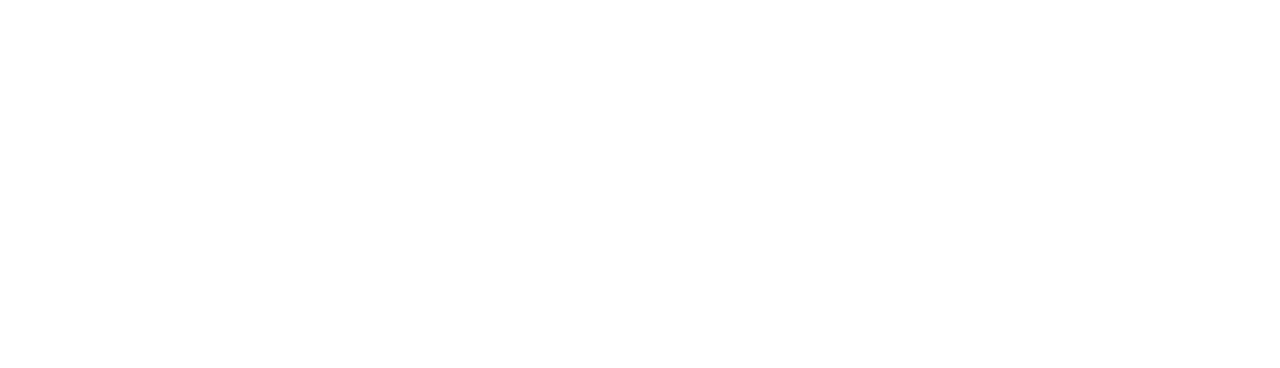
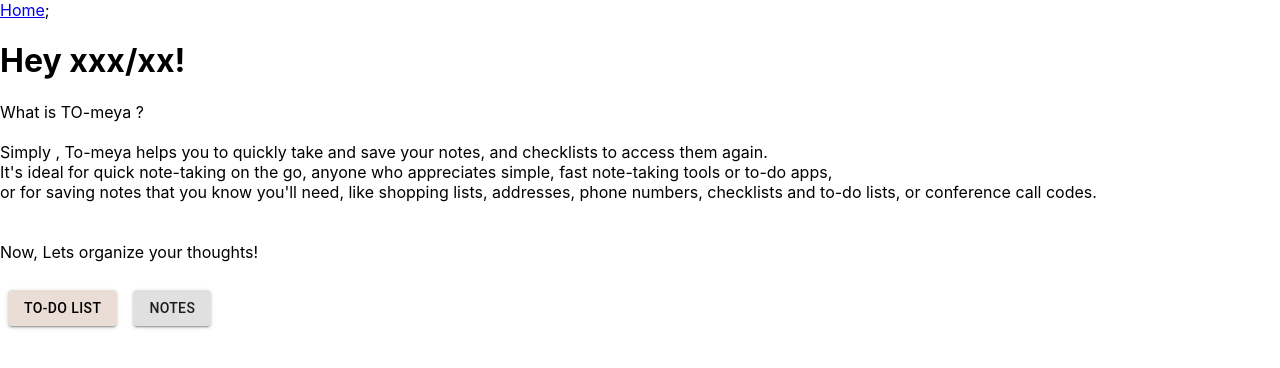
Before and after one commit to youssefsfahmy/tomeya, a React (Create React App) app: page /home in a window 1280 px wide. Shown: the top 368 px of the page. Built offline with nearby package versions, Linux system fonts and the light colour scheme; the HTML template or start-up script is replaced by a standard one.

Commit message:
home page is added

```diff
--- a/package.json
+++ b/package.json
@@ -3,6 +3,8 @@
   "version": "0.1.0",
   "private": true,
   "dependencies": {
+    "@material-ui/core": "^4.12.3",
+    "@material-ui/icons": "^4.11.2",
     "@testing-library/jest-dom": "^5.14.1",
     "@testing-library/react": "^11.2.7",
     "@testing-library/user-event": "^12.8.3",
--- a/src/App.js
+++ b/src/App.js
@@ -1,6 +1,6 @@
 import "./App.css";
 import React from "react";
-import { BrowserRouter, Route, Switch } from "react-router-dom";
+import { BrowserRouter, Route, Switch, Link } from "react-router-dom";
 import Login from "./Pages/Login";
 import SignUp from "./Pages/SignUp";
 import ToDoList from "./Pages/ToDoList";
@@ -11,6 +11,7 @@
 function App() {
   return (
     <BrowserRouter>
+      <Link to="/home"> Home</Link>;
       <NavBar />
       <Switch>
         <Route path="/home" component={Home} exact />
--- /dev/null
+++ b/src/Components/Home/Buttons.js
@@ -0,0 +1,103 @@
+import React from "react";
+
+import {
+  createTheme,
+  withStyles,
+  makeStyles,
+  ThemeProvider,
+} from "@material-ui/core/styles";
+import Button from "@material-ui/core/Button";
+
+import { green } from "@material-ui/core/colors";
+
+const BootstrapButton = withStyles({
+  root: {
+    marginLeft: "10vw",
+    boxShadow: "none",
+    textTransform: "none",
+    fontSize: 16,
+    padding: "6vw 12vw",
+    border: "1vw solid",
+    lineHeight: 1.5,
+    backgroundColor: "#0063cc",
+    borderColor: "#0063cc",
+    fontFamily: [
+      "-apple-system",
+      "BlinkMacSystemFont",
+      '"Segoe UI"',
+      "Roboto",
+      '"Helvetica Neue"',
+      "Arial",
+      "sans-serif",
+      '"Apple Color Emoji"',
+      '"Segoe UI Emoji"',
+      '"Segoe UI Symbol"',
+    ].join(","),
+    "&:hover": {
+      backgroundColor: "#0069d9",
+      borderColor: "#0062cc",
+      boxShadow: "none",
+    },
+    "&:active": {
+      boxShadow: "none",
+      backgroundColor: "#0062cc",
+      borderColor: "#005cbf",
+    },
+    "&:focus": {
+      boxShadow: "0 0 0 0.2rem rgba(0,123,255,.5)",
+    },
+  },
+})(Button);
+
+const ColorButton = withStyles((theme) => ({
+  root: {
+    color: "black",
+    backgroundColor: "#eaddd6",
+    "&:hover": {
+      backgroundColor: "#eaddd6",
+    },
+  },
+}))(Button);
+
+const useStyles = makeStyles((theme) => ({
+  margin: {
+    margin: theme.spacing(1),
+  },
+}));
+
+const theme = createTheme({
+  palette: {
+    primary: green,
+  },
+});
+
+export default function Buttons(props) {
+  const classes = useStyles();
+
+  return (
+    <div>
+      <ColorButton
+        onClick={() => {
+          props.setButton(1);
+        }}
+        variant="contained"
+        color="#eaddd6"
+        className={classes.margin}
+      >
+        To-do List
+      </ColorButton>
+      <ThemeProvider theme={theme}>
+        <Button
+          onClick={() => {
+            props.setButton(0);
+          }}
+          variant="contained"
+          color="#eaddd6"
+          className={classes.margin}
+        >
+          Notes
+        </Button>
+      </ThemeProvider>
+    </div>
+  );
+}
--- /dev/null
+++ b/src/Components/Notes/Upload.js
@@ -0,0 +1,52 @@
+import React from "react";
+import { makeStyles } from "@material-ui/core/styles";
+import Button from "@material-ui/core/Button";
+import IconButton from "@material-ui/core/IconButton";
+import PhotoCamera from "@material-ui/icons/PhotoCamera";
+
+const useStyles = makeStyles((theme) => ({
+  root: {
+    "& > *": {
+      margin: theme.spacing(1),
+    },
+  },
+  input: {
+    display: "none",
+  },
+}));
+
+export default function UploadButtons() {
+  const classes = useStyles();
+
+  return (
+    <div className={classes.root}>
+      <input
+        accept="image/*"
+        className={classes.input}
+        id="contained-button-file"
+        multiple
+        type="file"
+      />
+      <label htmlFor="contained-button-file">
+        <Button variant="contained" color="primary" component="span">
+          Upload
+        </Button>
+      </label>
+      <input
+        accept="image/*"
+        className={classes.input}
+        id="icon-button-file"
+        type="file"
+      />
+      <label htmlFor="icon-button-file">
+        <IconButton
+          color="primary"
+          aria-label="upload picture"
+          component="span"
+        >
+          <PhotoCamera />
+        </IconButton>
+      </label>
+    </div>
+  );
+}
--- a/src/Pages/Home.js
+++ b/src/Pages/Home.js
@@ -1,5 +1,39 @@
-import React from "react";
+import React, {  useState, useEffect } from "react";
+import Buttons from "../Components/Home/Buttons";
+import { useHistory } from "react-router";
 
 export default function Home() {
-  return <div></div>;
+  const history = useHistory();
+  const [button, setButton] = useState(-1);
+  useEffect(() => {
+    if (button === 1) {
+      history.push("/todolist");
+    } else if (button === 0) {
+      history.push("/notes");
+    }
+  }, [button]);
+
+  return (
+    <div>
+      <h1> Hey xxx/xx!</h1>
+      <p1>
+        What is TO-meya ?<br />
+        <br />
+        Simply , To-meya helps you to quickly take and save your notes, and
+        checklists to access them again.
+        <br />
+        It's ideal for quick note-taking on the go, anyone who appreciates
+        simple, fast note-taking tools or to-do apps, <br /> or for saving notes
+        that you know you'll need, like shopping lists, addresses, phone
+        numbers, checklists and to-do lists, or conference call codes.
+        <br />
+        <br />
+        <br /> Now, Lets organize your thoughts!
+        <br />
+        <br />
+      </p1>
+
+      <Buttons setButton={setButton} />
+    </div>
+  );
 }
--- a/src/Pages/Notes.js
+++ b/src/Pages/Notes.js
@@ -0,0 +1,11 @@
+import React from "react";
+import Upload from "../Components/Notes/Upload";
+
+export default function Notes() {
+  return (
+    <div>
+      Notes
+      <Upload />
+    </div>
+  );
+}
--- a/src/Pages/ToDoList.js
+++ b/src/Pages/ToDoList.js
@@ -0,0 +1,5 @@
+import React from "react";
+
+export default function ToDoList() {
+  return <div>Todo</div>;
+}
```
Also changed, not shown: src/Components/Notes/Textbox.js (added), 1 other file (tests, documents, lock files or other folders).
